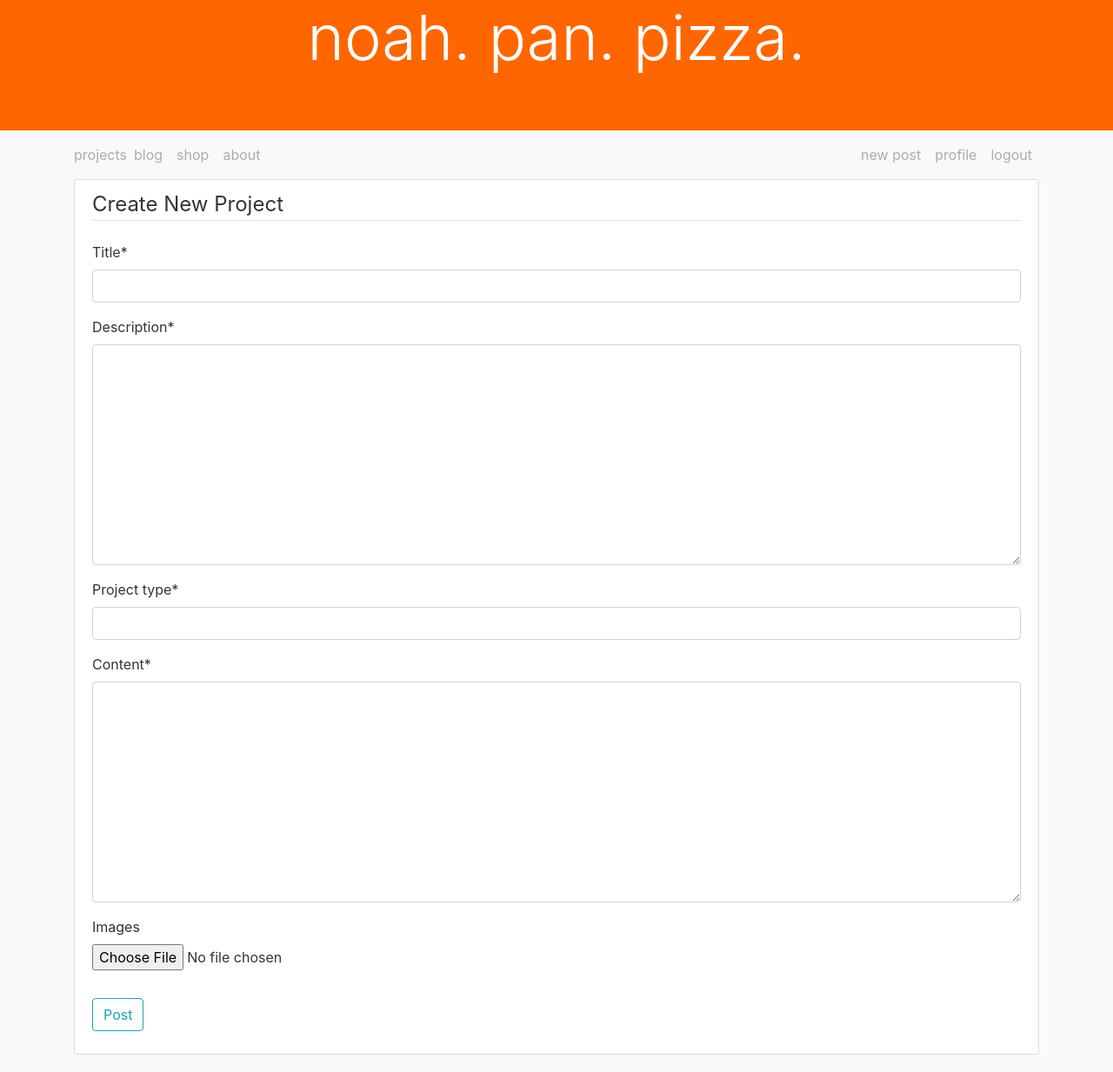
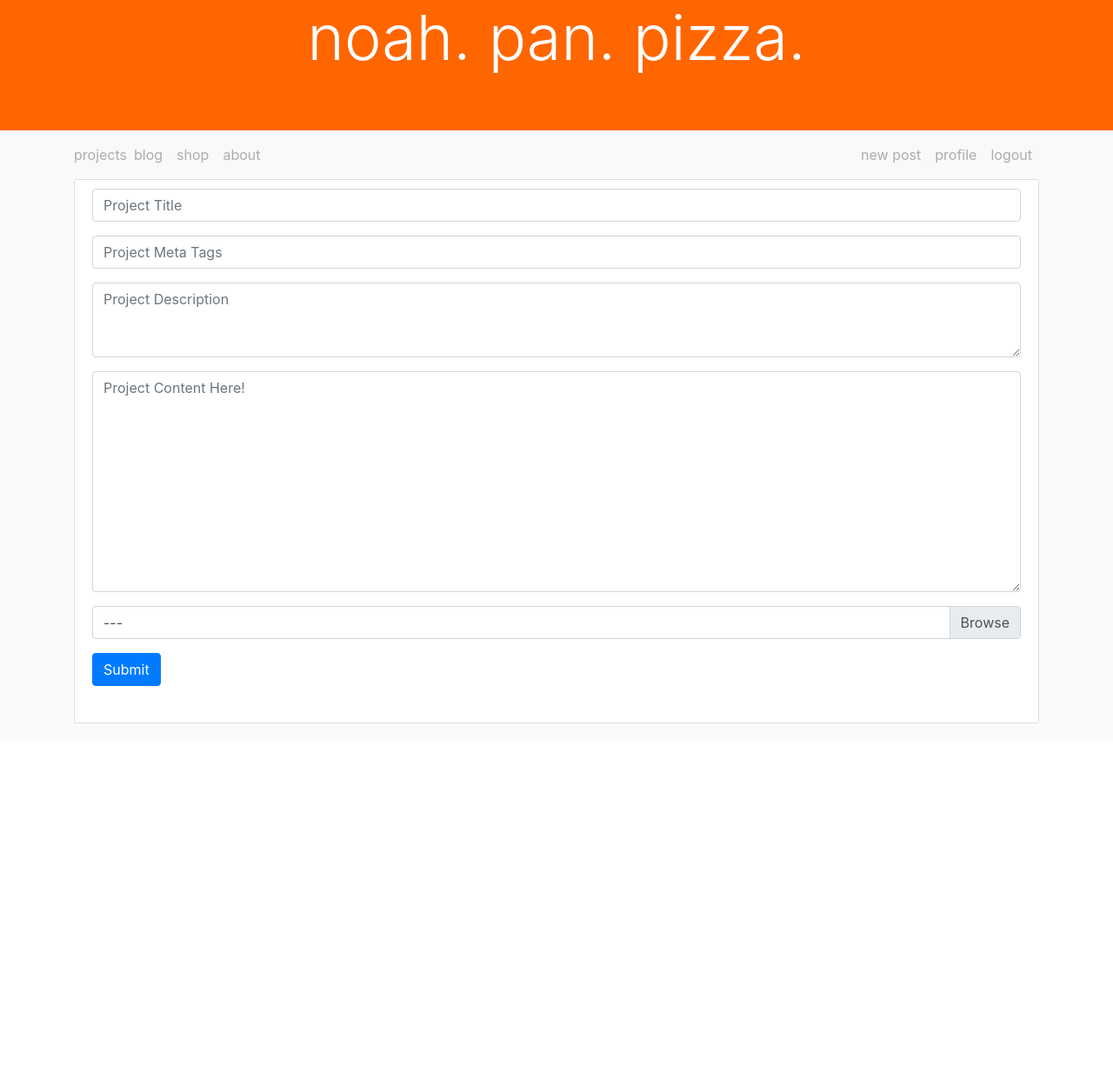
Before and after one commit to plloppii/NoahPanPizza, a Django app: page /projects/new/ in a window 1280 px wide. Shown: the whole page at 87% size. After the commit the page ends 832 px from the top, so only its background shows below. Run offline with Django 3.2, Linux system fonts and the light colour scheme; the visitor is signed in with stand-in values (Sample User, id 1); parts of the project's set-up code (start-up, migrations or seed data) failed here and were passed over; some libraries are stand-ins or nearby versions.

Commit message:
Projects form created and only accessible if admin user.

```diff
--- a/django_app/projects/forms.py
+++ b/django_app/projects/forms.py
@@ -1,8 +1,26 @@
 from django import forms
 from django.contrib.auth.models import User
 from .models import Project
+from crispy_forms.helper import FormHelper
+from crispy_forms.layout import Layout, Submit, Row, Column
+
 
 class CreateProjectForm(forms.ModelForm):
     class Meta:
         model = Project
-        fields = ['title', 'description', 'project_type', 'content','images']
+        fields = ['title', 'project_type', 'description', 'content', 'images']
+        widgets = {
+            'title': forms.TextInput(attrs={'placeholder':'Project Title'}),
+            'project_type': forms.TextInput(attrs={'placeholder':'Project Meta Tags'}),
+            'description': forms.Textarea(attrs={'rows':3, 'placeholder':'Project Description'}),
+            'content': forms.Textarea(attrs={'placeholder':'Project Content Here!'})
+        }
+    def __init__(self, *args, **kwargs):
+            super().__init__(*args, **kwargs)
+            self.helper = FormHelper()
+            self.helper.form_show_labels = False
+            self.helper.form_method = 'POST'
+            # self.helper.form_group_wrapper_class = 'row'
+            # self.helper.label_class = 'offset-md-1 col-md-1'
+            # self.helper.field_class = 'col-md-8'
+            self.helper.add_input(Submit('submit', 'Submit'))
--- a/django_app/projects/models.py
+++ b/django_app/projects/models.py
@@ -3,11 +3,12 @@
 
 class Project(models.Model):
     title = models.CharField(max_length=100)
-    description = models.TextField(max_length=100) #unrestricted text length
+    project_type = models.CharField(default='',max_length=100)
+    description = models.TextField(max_length=300)
     date_posted = models.DateTimeField(default=timezone.now) #auto_now or auto_now_add also works (with slight caviates)
-    project_type = models.CharField(default='',max_length=100)
+    content = models.TextField(default='') #unrestricted text length
     images = models.ImageField(default='', upload_to='project_pics', blank=True)
-    content = models.TextField(default='')
+
 
     # Defines where to redirect the user when a post is created with the PostCreateView
     # def get_absolute_url(self):
--- a/django_app/projects/templates/projects/create_project.html
+++ b/django_app/projects/templates/projects/create_project.html
@@ -1,18 +1,20 @@
 {% extends "base.html" %}
 {% load crispy_forms_tags %}
-
+<!-- {% load crispy_forms_field %} -->
 
 {% block content %}
     <div class = "content-section">
         <form method="POST" enctype="multipart/form-data">
             {% csrf_token %}
             <fieldset class="form-group">
-                <legend class="border-bottom mb-4"> Create New Project </legend>
-                {{ form|crispy }}
+                <!-- <legend class=""> {{ form.title|as_crispy_field }} </legend> -->
+                <!-- {{ form|crispy }} -->
+                <!-- {{ form.helper.form_show_labels }} -->
+                {% crispy form %}
             </fieldset>
-            <div class = "form-group">
+            <!-- <div class = "form-group">
                 <button class= "btn btn-outline-info" type="submit"> Post </button>
-            </div>
+            </div> -->
         </form>
     </div>
 {% endblock content %}
--- a/django_app/projects/views.py
+++ b/django_app/projects/views.py
@@ -33,7 +33,7 @@
     model = Project
 class ProjectCreateView(StaffRequiredMixin, CreateView):
     model = Project
-    # fields = ['title', 'description', 'project_type', 'content', 'images']
+    # fields = ['title', 'project_type', 'description', 'content', 'images']
     form_class = CreateProjectForm
     template_name = "projects/create_project.html"
     success_url = reverse_lazy("projects")
```
Also changed, not shown: django_app/media/project_pics/IMG_1684_Original_49Ay3YC.jpg (added), django_app/projects/migrations/0006_auto_20200404_0129.py (added).
